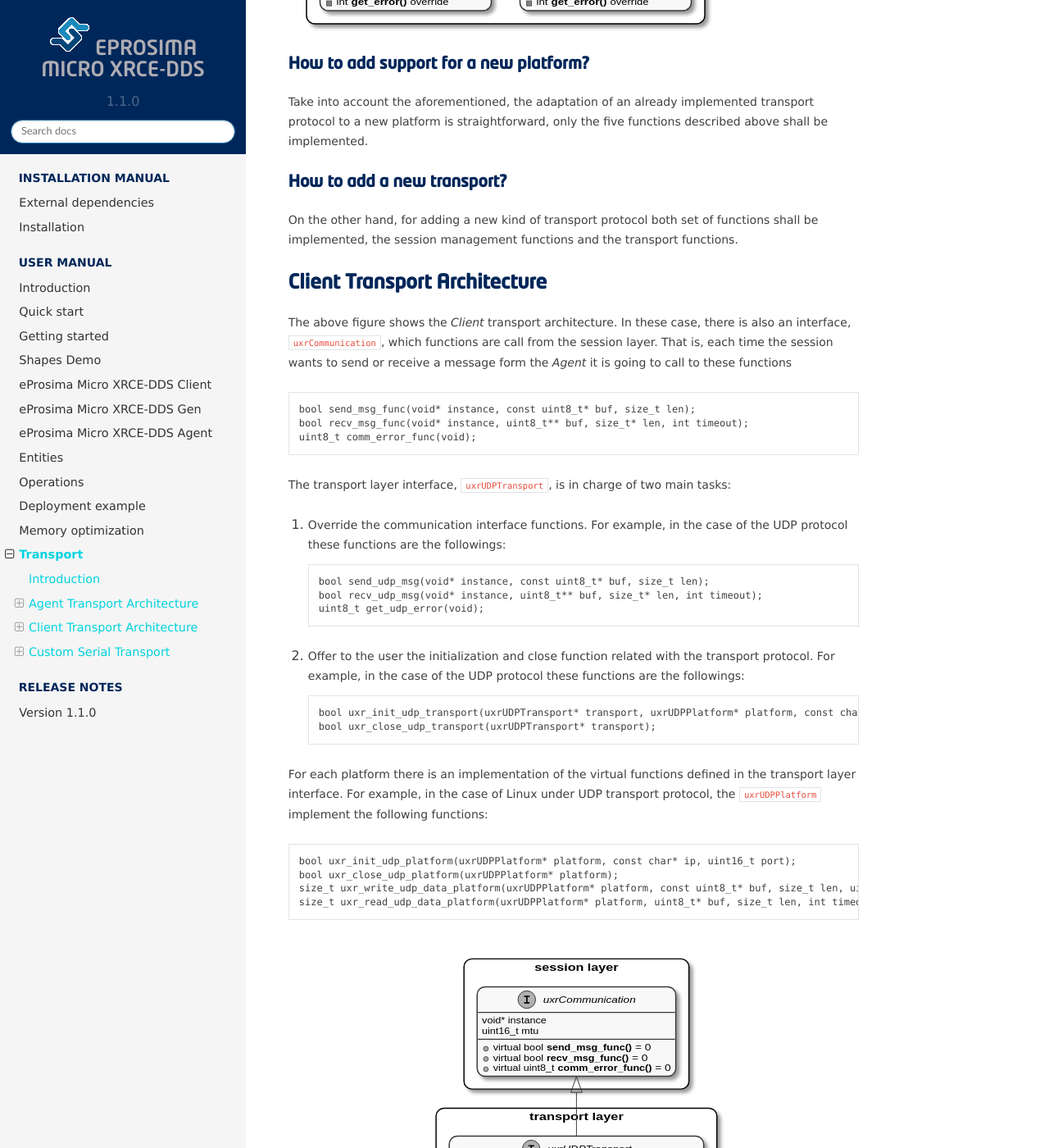
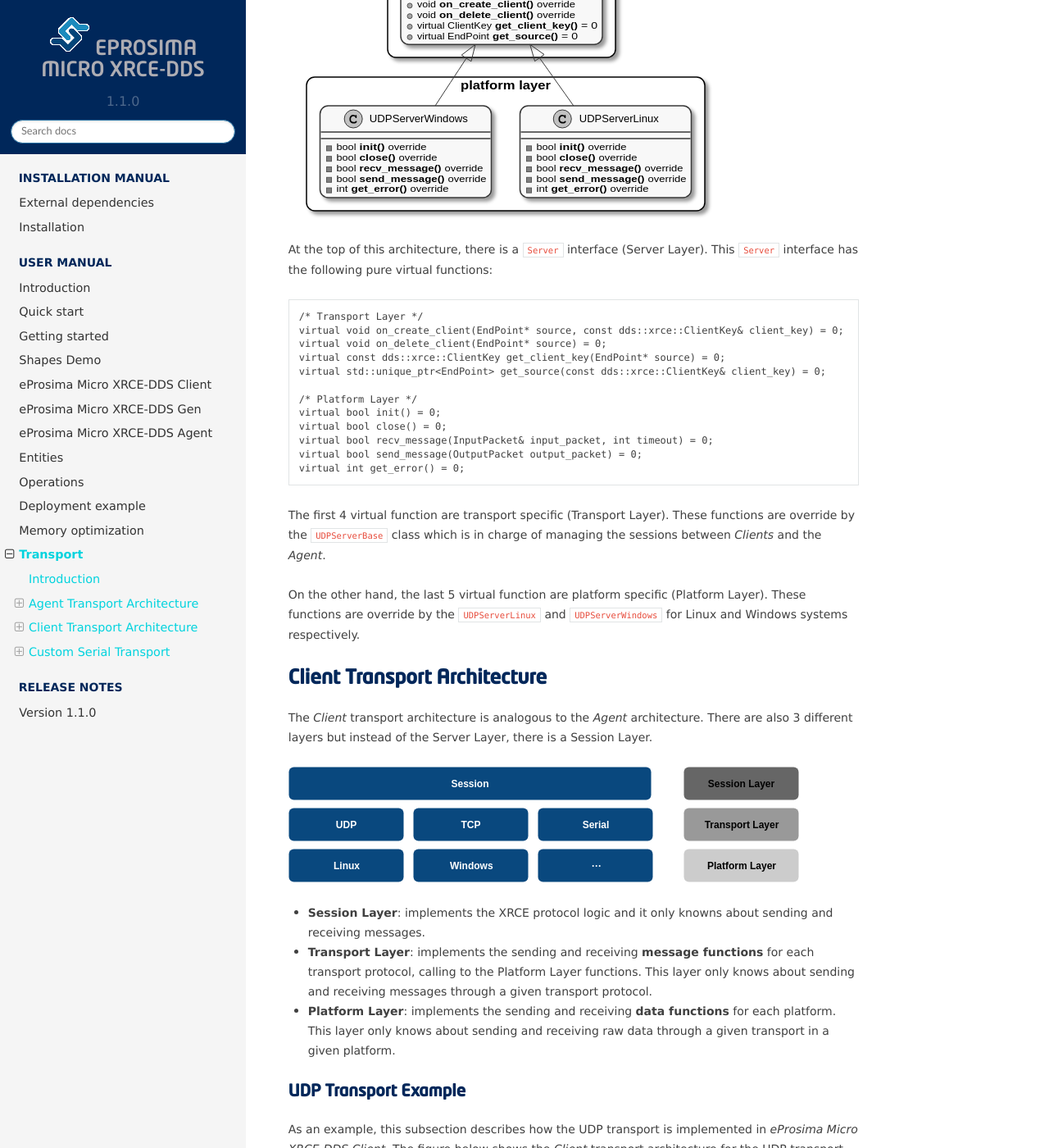
Before and after one commit to eProsima/Micro-XRCE-DDS-docs, a Sphinx documentation site: the page built from docs/transport.rst, in a window 1280 px wide and 1400 px high, scrolled down 1550 px. Shown: the whole window at 82% size. Built offline with Sphinx 7.4.7 and the Read the Docs theme 2.0.0, drawn with Linux system fonts in a browser that asks for light colours; some of the changed text lies outside the part shown.

Commit message:
Refs #4169. Finish transport docs.

```diff
--- a/docs/transport.rst
+++ b/docs/transport.rst
@@ -14,82 +14,114 @@
 
 Agent Transport Architecture
 ----------------------------
-The above figure shows the *Agent* transport architecture.
-There is an interface ``Server`` which each transport protocol shall implement.
-For each kind of transport protocol, there is a class which is in charge of managing the sessions with the *Client*.
-It class implement the following virtual function from the ``Server`` interface::
 
-    void on_create_client(EndPoint* source, const dds::xrce::CLIENT_Representation& representation);
-    void on_delete_client(EndPoint* source);
+The *Agent* transport architecture is composed by 3 different layers:
 
-These functions are call each time a session is established or remove with a *Client*.
-As an example of how these functions behave, they update set of ``std::map`` which relate the source address of the *Client* with its ``ClientKey``.
+.. image:: images/agent_transport_stack.svg
 
-For each kind of platform (Windows, Linux, MacOS, etc.), there is a class which implements the following functions of the ``Server`` interface: ::
+* **Server Layer**: is an interface from which each transport specific server inherits.
+  This interface implements 4 different threads:
 
-    bool init();
-    bool close();
-    bool recv_message(InputPacket& input_packet, int timeout);
-    bool send_message(OutputPacket output_packet);
-    int get_error();
+  * *Sender thread*: in charge of sending the messages to the *Clients*.
+  * *Receiver thread*: in charge of receiving the messages from the *Clients*.
+  * *Processing thread*: in charge of processing the messages received from the *Clients*.
+  * *Heartbeat thread* in charge of handling reliability with the *Clients*.
+
+* **Transport Layer**: is a transport specific class which manages the sessions established between the *Agent* and the *Clients*. This class inherits from the *Server* interface.
+* **Platform Layer**: is a platform specific class which implements the sending and receiving functions for a given transport in a given platform. It should be noted that it is the only class which has platform dependencies.
+
+UDP Server Example
+^^^^^^^^^^^^^^^^^^
+
+As an example, this subsection describes how the UDP server is implemented in *eProsima Micro XRCE-DDS Agent*.
+The figure below shows the *Agent* transport architecture for the UDP servers.
 
 .. image:: images/agent_transport_architecture.svg
 
-How to add support for a new platform?
-^^^^^^^^^^^^^^^^^^^^^^^^^^^^^^^^^^^^^^
-Take into account the aforementioned, the adaptation of an already implemented transport protocol to a new platform is straightforward, only the five functions described above shall be implemented.
+At the top of this architecture, there is a ``Server`` interface (Server Layer).
+This ``Server`` interface has the following pure virtual functions:
 
-How to add a new transport?
-^^^^^^^^^^^^^^^^^^^^^^^^^^^
-On the other hand, for adding a new kind of transport protocol both set of functions shall be implemented, the session management functions and the transport functions.
+.. code-block:: cpp
+
+    /* Transport Layer */
+    virtual void on_create_client(EndPoint* source, const dds::xrce::ClientKey& client_key) = 0;
+    virtual void on_delete_client(EndPoint* source) = 0;
+    virtual const dds::xrce::ClientKey get_client_key(EndPoint* source) = 0;
+    virtual std::unique_ptr<EndPoint> get_source(const dds::xrce::ClientKey& client_key) = 0;
+
+    /* Platform Layer */
+    virtual bool init() = 0;
+    virtual bool close() = 0;
+    virtual bool recv_message(InputPacket& input_packet, int timeout) = 0;
+    virtual bool send_message(OutputPacket output_packet) = 0;
+    virtual int get_error() = 0;
+
+The first 4 virtual function are transport specific (Transport Layer).
+These functions are override by the ``UDPServerBase`` class which is in charge of managing the sessions between *Clients* and the *Agent*.
+
+On the other hand, the last 5 virtual function are platform specific (Platform Layer).
+These functions are override by the ``UDPServerLinux`` and ``UDPServerWindows`` for Linux and Windows systems respectively.
 
 Client Transport Architecture
 -----------------------------
-The above figure shows the *Client* transport architecture.
-In these case, there is also an interface, ``uxrCommunication``, which functions are call from the session layer.
-That is, each time the session wants to send or receive a message form the *Agent* it is going to call to these functions ::
+
+The *Client* transport architecture is analogous to the *Agent* architecture.
+There are also 3 different layers but instead of the Server Layer, there is a Session Layer.
+
+.. image:: images/client_transport_stack.svg
+
+* **Session Layer**: implements the XRCE protocol logic and it only knowns about sending and receiving messages.
+* **Transport Layer**: implements the sending and receiving **message functions** for each transport protocol, calling to the Platform Layer functions.
+  This layer only knows about sending and receiving messages through a given transport protocol.
+* **Platform Layer**: implements the sending and receiving **data functions** for each platform.
+  This layer only knows about sending and receiving raw data through a given transport in a given platform.
+
+UDP Transport Example
+^^^^^^^^^^^^^^^^^^^^^
+
+As an example, this subsection describes how the UDP transport is implemented in *eProsima Micro XRCE-DDS Client*.
+The figure below shows the *Client* transport architecture for the UDP transport.
+
+.. image:: images/client_transport_architecture.svg
+
+Similar to the *Agent* architecture, there is also an interface, ``uxrCommunication``, whose functions are call from the Session Layer.
+That is, each time a ``run_session`` is called, the Session Layer calls to ``send_msg_func`` and ``recv_msg_func`` without worrying about the transport protocol or the platform in use.
+This struct has the following virtual functions:
+
+.. code-block:: c
 
     bool send_msg_func(void* instance, const uint8_t* buf, size_t len);
     bool recv_msg_func(void* instance, uint8_t** buf, size_t* len, int timeout);
     uint8_t comm_error_func(void);
 
-The transport layer interface, ``uxrUDPTransport``, is in charge of two main tasks:
+These functions are override by the ``uxrUDPTransport``, which is in charge of two main tasks:
 
 1. Override the communication interface functions.
-   For example, in the case of the UDP protocol these functions are the followings: ::
+   For example, in the case of the UDP protocol these functions are the followings:
+
+.. code-block:: c
 
     bool send_udp_msg(void* instance, const uint8_t* buf, size_t len);
     bool recv_udp_msg(void* instance, uint8_t** buf, size_t* len, int timeout);
     uint8_t get_udp_error(void);
 
-2. Offer to the user the initialization and close function related with the transport protocol.
-   For example, in the case of the UDP protocol these functions are the followings: ::
+2. Offer to the user the initialization and close functions related with the transport protocol.
+   For example, in the case of the UDP protocol these functions are the followings:
+
+.. code-block:: c
 
     bool uxr_init_udp_transport(uxrUDPTransport* transport, uxrUDPPlatform* platform, const char* ip, uint8_t port);
     bool uxr_close_udp_transport(uxrUDPTransport* transport);
 
-For each platform there is an implementation of the virtual functions defined in the transport layer interface.
-For example, in the case of Linux under UDP transport protocol, the ``uxrUDPPlatform`` implement the following functions: ::
+For each platform there is an implementation of the virtual functions defined in the Transport Layer interface.
+For example, in the case of Linux under UDP transport protocol, the ``uxrUDPPlatform`` implement the following functions:
+
+.. code-block:: c
 
     bool uxr_init_udp_platform(uxrUDPPlatform* platform, const char* ip, uint16_t port);
     bool uxr_close_udp_platform(uxrUDPPlatform* platform);
     size_t uxr_write_udp_data_platform(uxrUDPPlatform* platform, const uint8_t* buf, size_t len, uint8_t* errcode);
     size_t uxr_read_udp_data_platform(uxrUDPPlatform* platform, uint8_t* buf, size_t len, int timeout, uint8_t* errcode);
-
-.. image:: images/client_transport_architecture.svg
-
-Custom Transport
-^^^^^^^^^^^^^^^^
-
-Taking into account the aforementioned, the adaptation of an already implemented transport protocol for a new platform is straightforward.
-It is enough to implement the virtual function of the transport layer.
-For example, in the case of UDP there are: ::
-
-    bool uxr_init_udp_platform(uxrUDPPlatform* platform, const char* ip, uint16_t port);
-    bool uxr_close_udp_platform(uxrUDPPlatform* platform);
-    size_t uxr_write_udp_data_platform(uxrUDPPlatform* platform, const uint8_t* buf, size_t len, uint8_t* errcode);
-    size_t uxr_read_udp_data_platform(uxrUDPPlatform* platform, uint8_t* buf, size_t len, int timeout, uint8_t* errcode);
-
 
 Custom Serial Transport
 -----------------------
@@ -151,3 +183,32 @@
 .. image:: images/serial_transport_receiving.svg
 
 It should point out that this approach has the same advantages that the sending one.
+
+Shapes Topic Example
+^^^^^^^^^^^^^^^^^^^^
+
+This subsection shows how a **Shapes Topic**, defined by the IDL below, is packed in the Serial Transport.
+
+::
+
+    typedef struct ShapeType
+    {
+        char color[128];
+        int32_t x;
+        int32_t y;
+        int32_t shapesize;
+    } ShapeType;
+
+    ShapeType topic = {"red", 11, 11, 89};
+
+In the Serial Transport, the topic packaging could be divided in 2 steps:
+
+    1. The Session Layer adds the XRCE header and subheader.
+       It adds an overhead of 12 bytes to the topic.
+    2. The Serial Transport adds the serial header, CRC and stuffing the payload.
+       In the best case, it adds an overhead of 7 bytes to the topic.
+
+.. image:: images/serial_transport_stack.svg
+
+The figure above shows the overhead added by the Serial Transport.
+In the best case, it is **only 19 bytes**, but it should be noted that in this example the message stuffing has been neglected.
```
Also changed, not shown: other parts of docs/transport.rst (+1 -1 lines), docs/images/agent_transport_architecture.svg, docs/images/agent_transport_stack.svg (added), docs/images/client_transport_stack.svg (added), docs/images/serial_transport_stack.svg (added), 4 other files.
